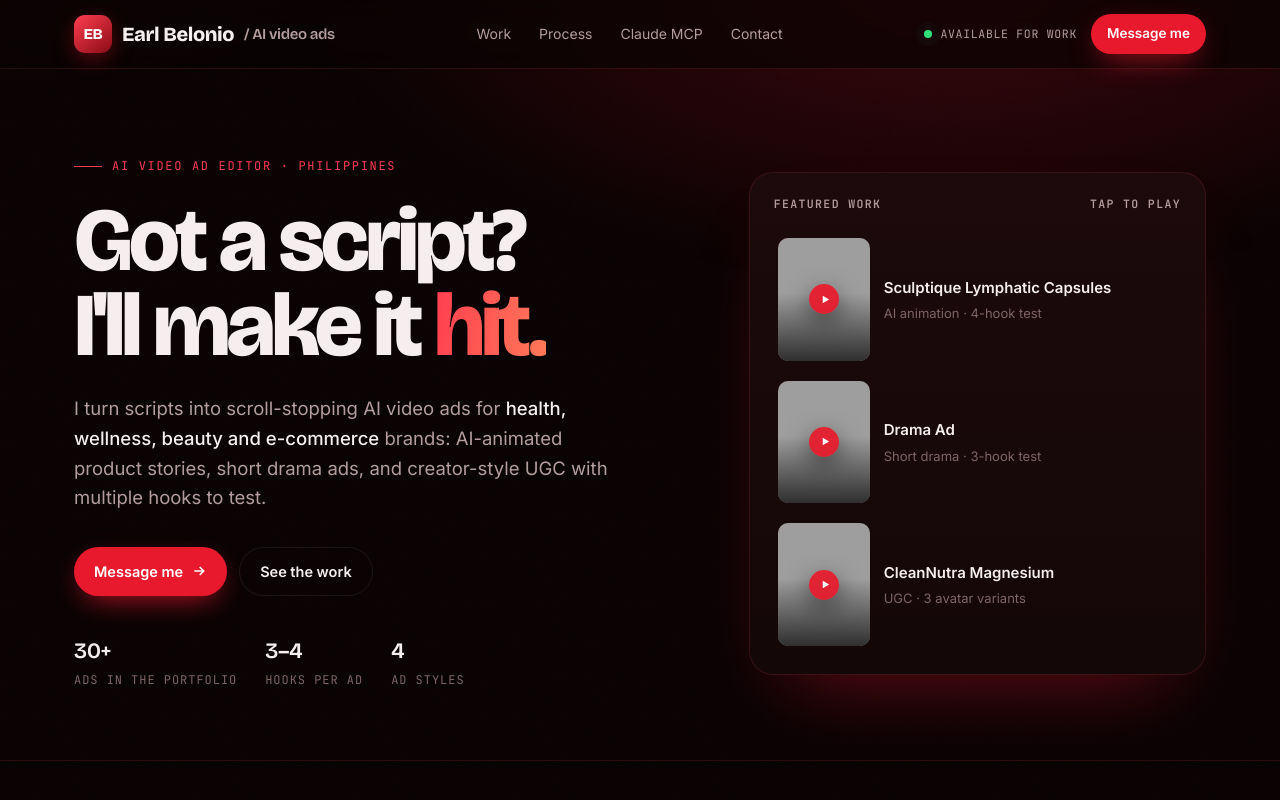
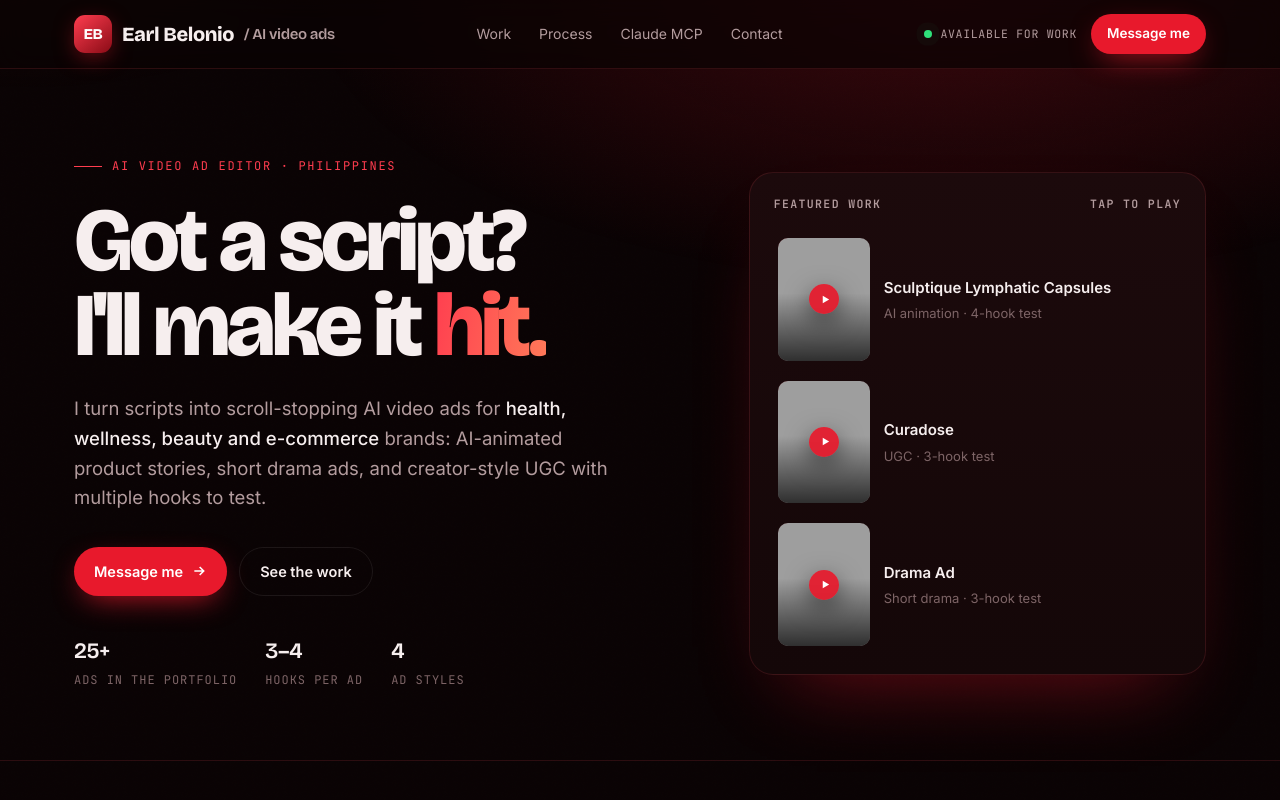
Before and after one commit to earlbelonio17-pixel/earlbelonio17-pixel.github.io, a plain HTML site: page index.html in a window 1280 px wide. Shown: the top 800 px of the page. Drawn offline with nearby package versions, Linux system fonts and the light colour scheme; grey boxes are pictures that could not be loaded.

Commit message:
Add files via upload

```diff
--- a/index.html
+++ b/index.html
@@ -261,7 +261,7 @@ footer em{font-style:normal;color:var(--red2)}
         <a class="btn g" href="#work">See the work</a>
       </div>
       <div class="who">
-        <div><b>30+</b>Ads in the portfolio</div>
+        <div><b>25+</b>Ads in the portfolio</div>
         <div><b>3–4</b>Hooks per ad</div>
         <div><b>4</b>Ad styles</div>
       </div>
@@ -450,17 +450,19 @@ footer em{font-style:normal;color:var(--red2)}
 const W = [
   {t:"Sculptique Lymphatic Capsules", s:"AI animation · 4-hook test", c:"anim", reel:1, feat:1, c1:"#6b0f1a",
    v:[["Hook 1","1cOi04bdGGElYAhZ3HNNJlDCKXWtjAD0v"],["Hook 2","16r30kTZis1uH0ELTnq4UFcCh0USj0Zk9"],["Hook 3","1ZfNsN6dkUZtzVoQ1DzvR4Nb3pkVv85QF"],["Hook 4","1TL-rN-_ln0chhJe7wuEjuYFkPm5cYaJK"]]},
+  {t:"Curadose", s:"UGC · 3-hook test", c:"ugc", reel:1, feat:1, c1:"#6a0d18",
+   v:[["Hook 1","13_8CU-VNyLDBGaHiQD_O_Z7gkksBOSKc"],["Hook 2","1ri8Cw4GjQGrQ0WgnJioK-PnINcYhDYuJ"],["Hook 3","1k73A2S-ZezYT0NZCFAaxz1u0Y6Y90XjK"]]},
   {t:"Drama Ad", s:"Short drama · 3-hook test", c:"drama", reel:1, feat:1, c1:"#4a0c12",
    v:[["Hook 1","1VuI-1gdUt8oaRVXWLucRJZd-3fi8Hf_o"],["Hook 2","1_3TD02TdgjQpmUNakHuXB3ykhnapMckS"],["Hook 3","16mNmktdNF5mfgcwB4oxbAUAo6qtEqMtw"]]},
-  {t:"CleanNutra Magnesium", s:"UGC · 3 avatar variants", c:"ugc", reel:1, feat:1, c1:"#5c1a10",
+  {t:"CleanNutra Magnesium", s:"UGC · 3 avatar variants", c:"ugc", reel:1, c1:"#5c1a10",
    v:[["Avatar 1","1V4JgSJe59FhTD6uMOedTBLsbowjOSZG7"],["Avatar 2","152sfWZ3hHFQ7b8VfVQlmd28Ixees8QwV"],["Avatar 3","1NzGhoY86rO8kjht7fGyAAsl9qQaHnesB"]]},
   {t:"Hale Cream", s:"AI animation · skincare", c:"anim", reel:1, c1:"#5a0a24", v:[["","1KYvGPWSeq9Nj-QeDgM7wvuP-BMcdW88_"]]},
   {t:"Hair Peps", s:"AI animation · hair care", c:"anim", reel:1, c1:"#61140e", v:[["","1SA0DVEc2701M0Up750T1-AYvJCI_To--"]]},
   {t:"AUVERA", s:"UGC · creator-style ad", c:"ugc", reel:1, c1:"#4d0d1c", v:[["","1ks0fxII_8QbQJERu-ndu6RXindyHrCQ8"]]},
   {t:"NOW Foods Fish Oil", s:"UGC · supplement", c:"ugc", reel:1, c1:"#5a1508", v:[["","1igAl6flH3NTaWnP1BsA3fBQIFrXiTJc8"]]},
-  {t:"Rhona TravelVac", s:"UGC · e-commerce gadget", c:"ugc", reel:1, c1:"#3f0a10", v:[["","1HbO8LnQEl0WE491q7Ocd6l20-tXt0yj2"]]},
+  {t:"LUXESILK", s:"Drama · beauty", c:"drama", c1:"#5a0a1e", v:[["","19orHkTtKnnW1DB68MhC1PdILxX_8CfNn"]]},
+  {t:"Rhona TravelVac", s:"UGC · e-commerce gadget", c:"ugc", c1:"#3f0a10", v:[["","1HbO8LnQEl0WE491q7Ocd6l20-tXt0yj2"]]},
   {t:"Lysander", s:"Drama · trial video", c:"drama", c1:"#47080f", v:[["","1sgRlS0CZ1TAofnGTYe-AzGUNDg0YlPx6"]]},
-  {t:"Marc", s:"Drama · task 1", c:"drama", c1:"#3a0b0e", v:[["","15RIiEL9hE7e_tjDOWUXy9-a3H0Fly-9m"]]},
   {t:"Dr. Daily", s:"UGC · supplement", c:"ugc", c1:"#5a0f17", v:[["","1K2vHsA7KsrORGpLi7MKGlW-Ubpp76YVW"]]},
   {t:"Soundboks", s:"UGC · speaker", c:"ugc", c1:"#4e0e0a", v:[["","1bgNQnDD2NBg3GlM1D4jDcI_uc3PCZW_U"]]},
   {t:"Kauffman", s:"UGC · sample", c:"ugc", c1:"#3d0a14", v:[["","1AUFBK0J6yzB2d15GaWc448PRyToCCvgM"]]},
```
